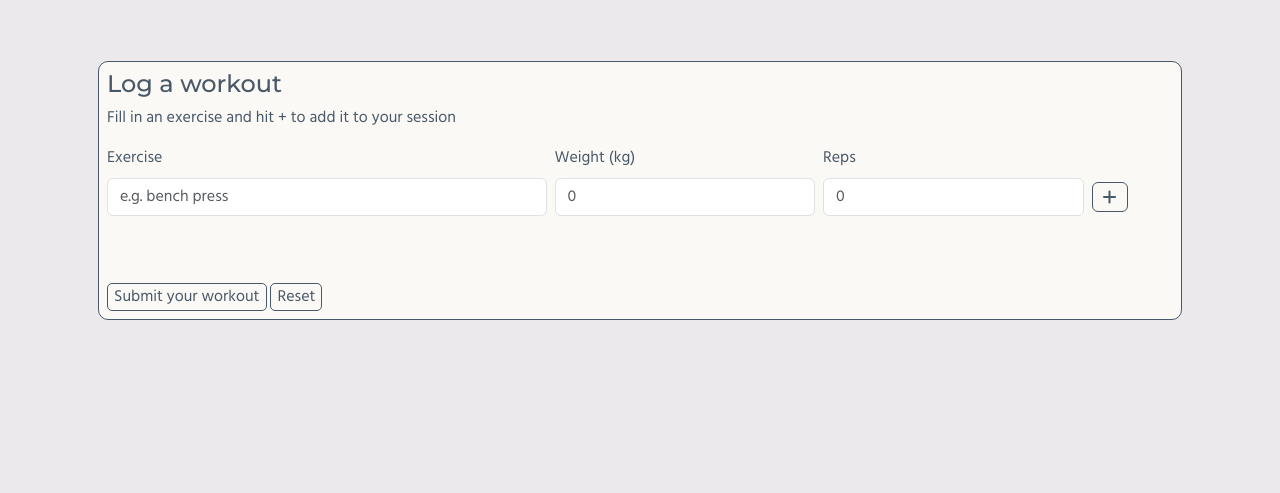
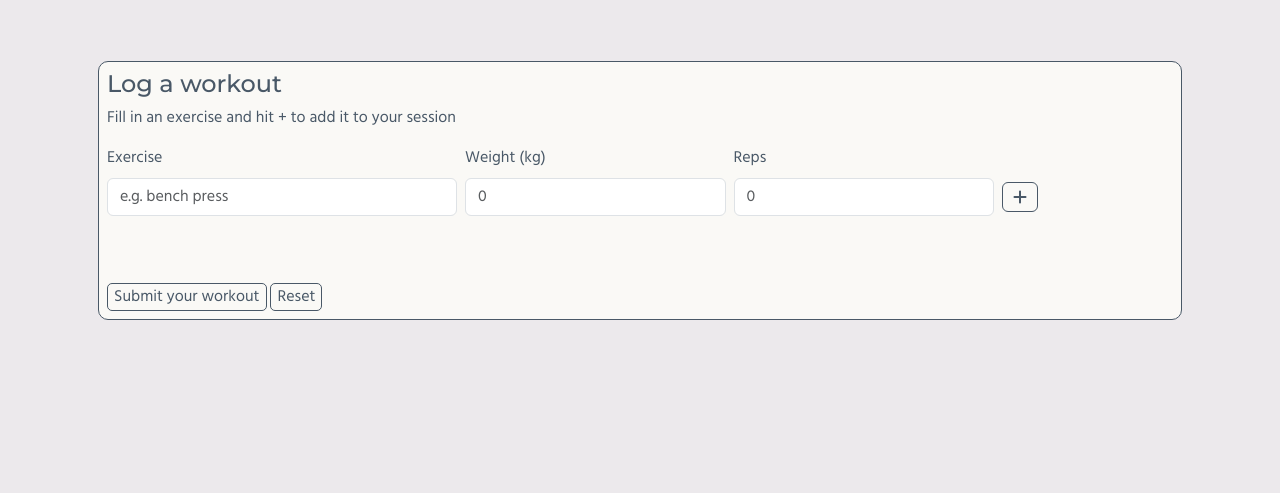
Before and after one commit to mturner1158/myWorkout-project-2, a plain HTML site: page index.html in a window 1280 px wide. Shown: the part 270-763 px from the top of the page. Drawn offline with nearby package versions, Linux system fonts and the light colour scheme.

Commit message:
fixed form resizing

```diff
--- a/index.html
+++ b/index.html
@@ -91,7 +91,7 @@
               <p>Fill in an exercise and hit + to add it to your session</p>
               <form action="" method="POST" id="new-workout-form" class="w-100">
                 <div class="row g-2">
-                  <div class="col-5">
+                  <div class="col-4">
                     <label for="exercise" class="form-label">Exercise</label>
                     <input type="text" class="form-control" name="exercise" placeholder="e.g. bench press"/>
                   </div>
@@ -103,7 +103,7 @@
                     <label for="reps" class="form-label">Reps</label>
                     <input type="number" class="form-control" name="reps" placeholder="0"/>
                   </div>
-                  <div class="col-1 d-flex align-items-end pb-1">
+                  <div class="col-2 d-flex align-items-end pb-1">
                     <button type="submit" class="btn add-exercise-btn">
                       <i class="fa-solid fa-plus" id="submit-exercise"></i>
                     </button>
```
